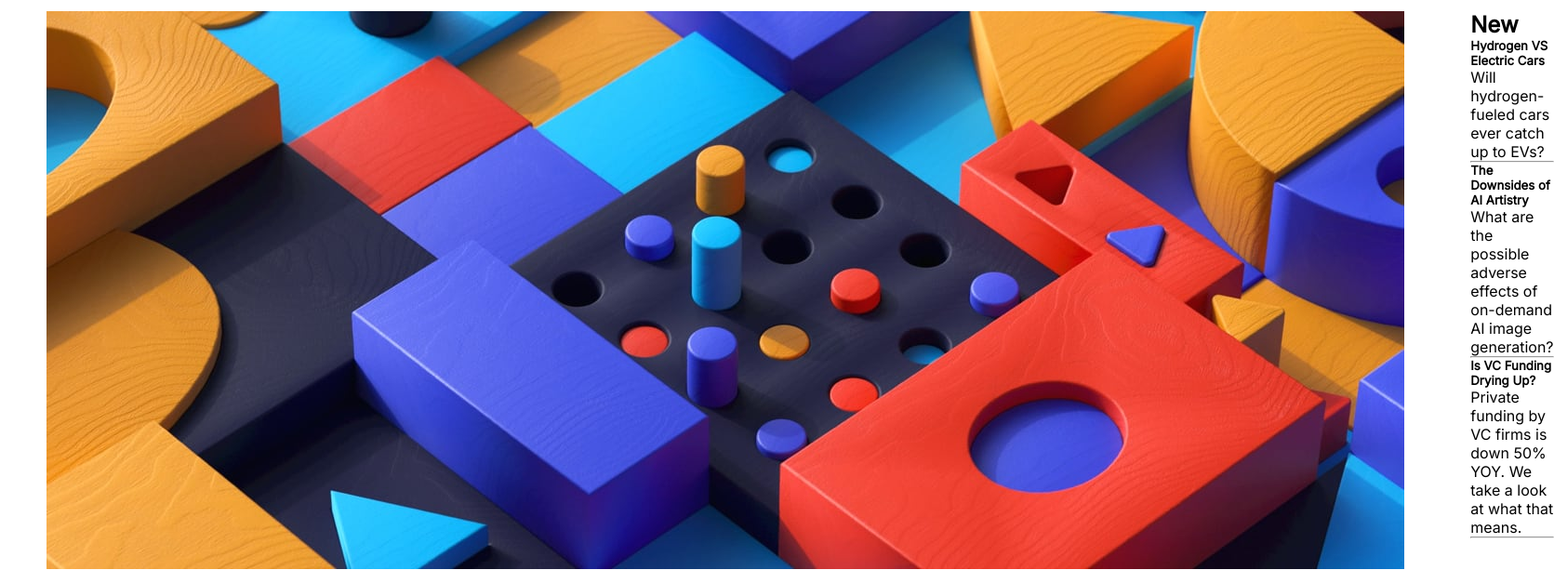
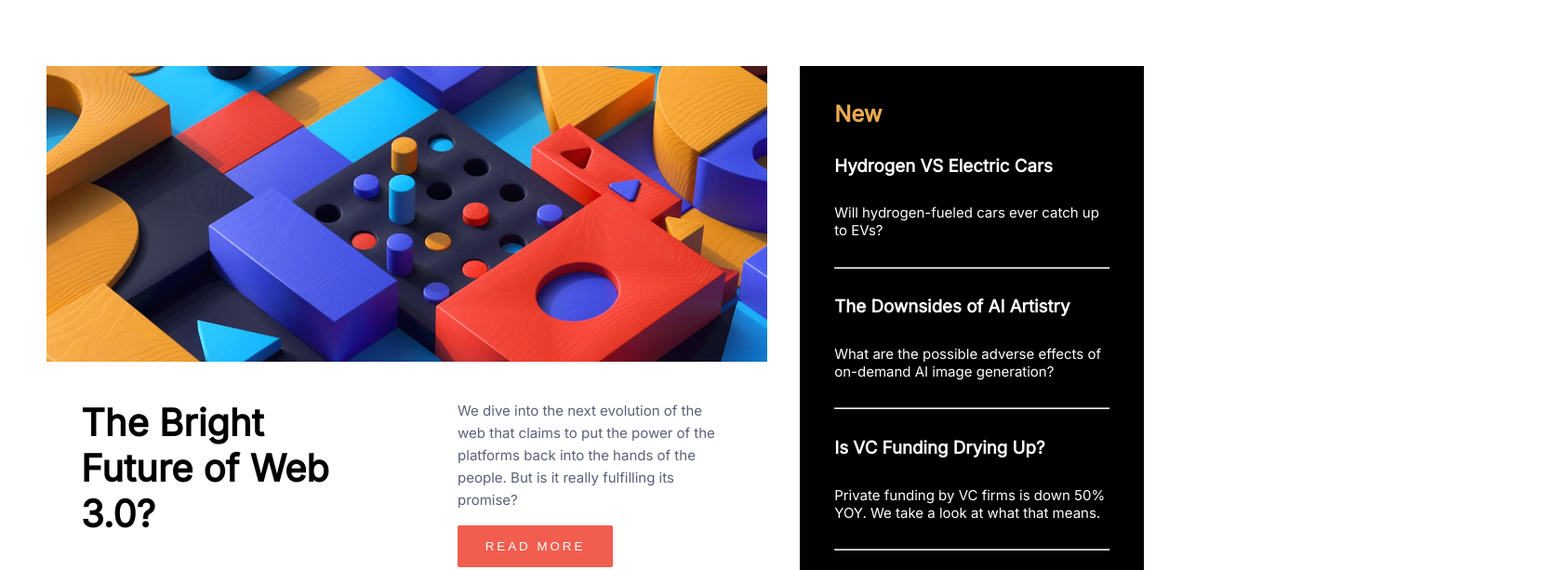
Before and after one commit to NicoleMuskett93/news-homepage, a plain HTML site: page index.html in a window 1280 px wide. Shown: the part 108-721 px from the top of the page at 93% size, 1671 px wide, since content can reach past the window. Drawn offline with Linux system fonts and the light colour scheme.

Commit message:
more styling added

```diff
--- a/index.html
+++ b/index.html
@@ -40,13 +40,13 @@
         </div>
         <div class="grid-item-2">
           <h2>New</h2>
-          <h5>Hydrogen VS Electric Cars</h5>
+          <h3>Hydrogen VS Electric Cars</h3>
           <p>Will hydrogen-fueled cars ever catch up to EVs?</p>
           <hr>
-          <h5>The Downsides of AI Artistry</h5>
+          <h3>The Downsides of AI Artistry</h3>
           <p>What are the possible adverse effects of on-demand AI image generation?</p>
           <hr>
-          <h5>Is VC Funding Drying Up?</h5>
+          <h3>Is VC Funding Drying Up?</h3>
           <p>Private funding by VC firms is down 50% YOY. We take a look at what that means.</p>
           <hr>
         </div>
--- a/style.css
+++ b/style.css
@@ -7,7 +7,10 @@ body{
     font-family: 'Inter', sans-serif;
     padding: 50px;
 }
-
+h1{
+    font-size: 40px;
+    font-weight: bold;
+}
 
 a {
     color: hsl(236, 13%, 42%);
@@ -53,26 +56,66 @@ a {
     display: grid;
     grid-template-columns: repeat(3,1fr);
     grid-template-rows: repeat(2,1fr);
-    grid-auto-rows:200px;
+    grid-auto-rows:100px;
+    column-gap: 3%;
+    margin: 5% 0;
 
+}
+.wrapper img {
+    width: 100%;
 }
 .grid-item-1{
     grid-column-start: 1;
-    grid-column-end: 2;
+    grid-column-end: 3;
     grid-row-start: 1;
     grid-row-end: 1;
 }
 .grid-item-2 {
     grid-column-start: 3;
     grid-row-start: 1;
+    grid-row-end: 3;
+    background-color: black;
+    color:white;
+    padding: 10%;
+}
+
+.grid-item-2 h2{
+    color: hsl(35, 77%, 62%);
+}
+.grid-item-2 h3 {
+    margin-top: 10%;
+}
+.grid-item-2 p {
+    margin: 10% 0;
+    font-size: 15px;
 }
 
 .grid-item-3{
     grid-column-start: 1;
     grid-row-start: 2;
+    padding: 10%;
 }
 
 .grid-item-4{
     grid-column-start: 2;
     grid-row-start:2;
+    padding: 10%;
+
 }
+
+.grid-item-4 p {
+    color: hsl(236, 13%, 42%);
+    line-height: 24px;
+    font-size: 15px;;
+}
+
+button {
+    margin: 5% 0;
+    padding: 5% 10%;
+    border-radius: 2px;
+    background-color:hsl(5, 85%, 63%) ;
+    color: white;
+    text-transform: uppercase;
+    border: none;
+    letter-spacing: 3px;
+}
```
